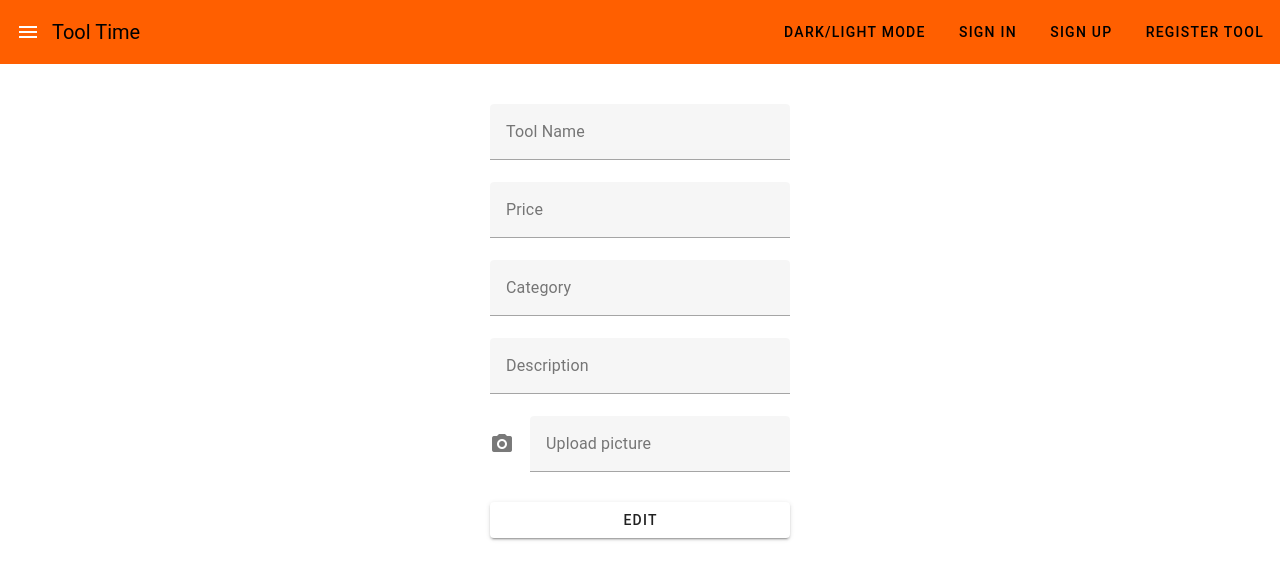
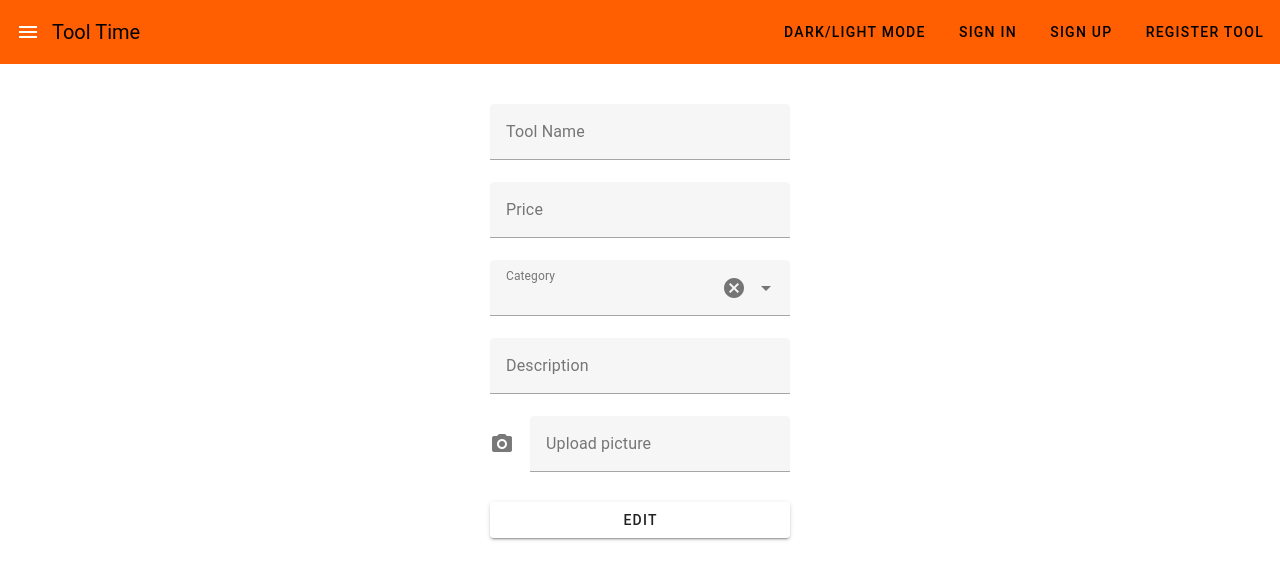
Before and after one commit to JosteinKleveland/Fullstack-utvikling-Javascript-Vue-MongoDB-Scrum, a Vue app in the folder ui/: page /editTool/1 in a window 1280 px wide. Shown: the top 580 px of the page. Built offline with nearby package versions, Linux system fonts and the light colour scheme; no server answers.

Commit message:
fix(#54): Update category selector to new version

```diff
--- a/ui/src/components/EditTool.vue
+++ b/ui/src/components/EditTool.vue
@@ -18,15 +18,21 @@
         type="number"
         id="priceField"
       ></v-text-field>
-      <v-text-field
+      <v-select
         v-model="categoryField"
-        :rules="[(v) => !!v || 'Field is required',
-                 (v) => (v && v.length > 1) || 'Category must be at least 2 characters',
-                 (v) => (v && v.length < 33) || 'Category must be less than 33 characters']"
         label="Category"
-        type="text"
         id="categoryField"
-      ></v-text-field>
+        :items="[
+          'Hagearbeid',
+          'Kjøkkenredskaper',
+          'Rengjøring',
+          'Baderom',
+          'Garasjen',
+          'Bil',
+        ]"
+        :rules="[(v) => !!v || 'Field is required']"
+        clearable
+      ></v-select>
       <v-text-field
         v-model="descriptionField"
         :rules="[(v) => !!v || 'Field is required',
```
